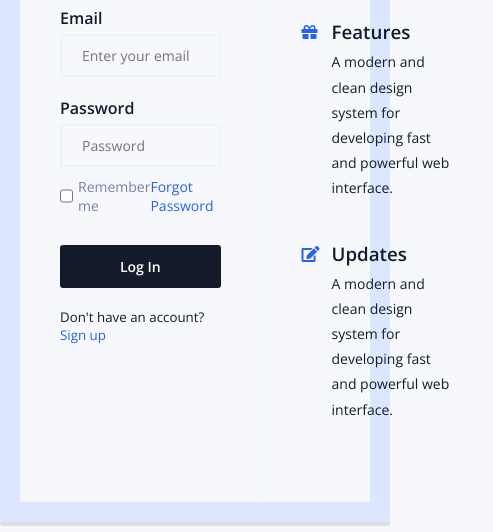
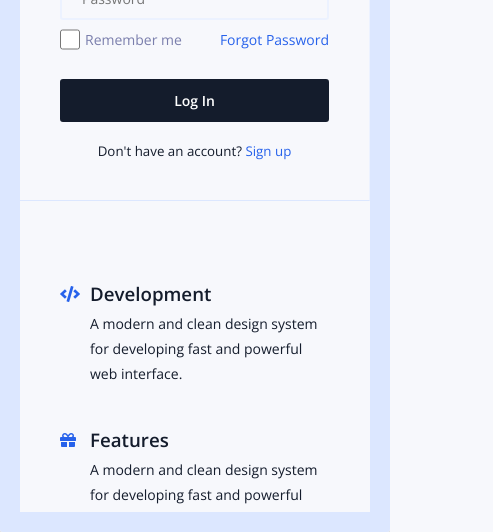
Before and after one commit to r-badani/uiDesignDaily-login-page, a plain HTML site: page index.html in a window 390 px wide. Shown: the part 312-844 px from the top of the page, 493 px wide, since content can reach past the window. Drawn offline with nearby package versions, Linux system fonts and the light colour scheme.

Commit message:
Adds media query to make site responsive

```diff
--- a/style.css
+++ b/style.css
@@ -18,6 +18,24 @@ body {
 a {
     color: #2762eb;
     text-decoration: none;
+}
+
+@media screen and (max-width: 600px) {
+  .container {
+      flex-direction: column;
+      max-height: 100vh;
+      overflow: auto;
+      border: 5px;
+  }
+
+  form {
+      padding: 10px;
+      border-bottom: thin solid #dce7ff;
+  }
+
+  .form-control {
+      margin: 5px 0;
+    }
 }
 
 .container {
```
